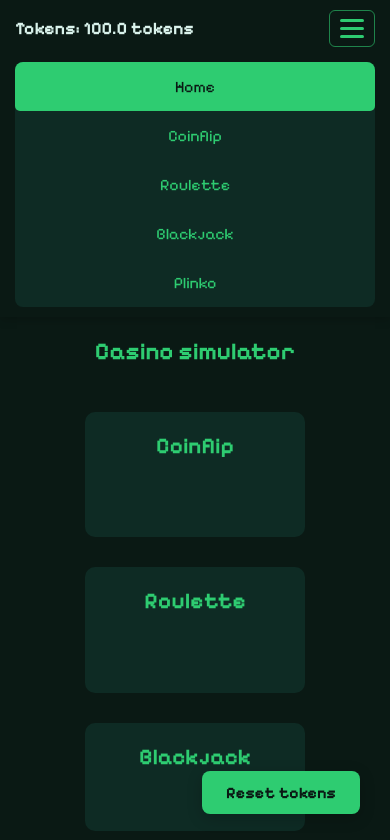
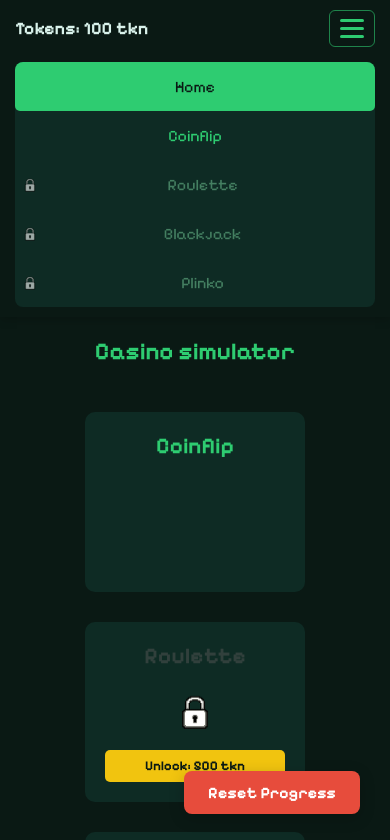
Before and after one commit to ViktorKolar666/MP-Kolar_InternetoveCasino, a plain HTML site: page index.html in a window 390 px wide. Both pictures are taken after a click on the button "Open menu". Shown: the top 840 px of the page. Drawn offline with Linux system fonts and the light colour scheme.

Commit message:
vyřešeno odemykání her  ||  udělal jsem i kompletní resetování progressu  ||  nahráno na lepší hosting

```diff
--- a/index.html
+++ b/index.html
@@ -1,4 +1,5 @@
-<html>
+<!DOCTYPE html>
+<html lang="en">
 <head>
     <meta charset="UTF-8">
     <meta name="viewport" content="width=device-width, initial-scale=1.0">
@@ -12,17 +13,17 @@
 <body>
     <nav>
         <div class="nav-top">
-                <div class="currency-display">Tokens: <span id="currency"></span></div>
+            <div class="currency-display">Tokens: <span id="currency"></span> tkn</div>
             <button id="menu-toggle" class="burger" aria-label="Open menu" aria-expanded="false" aria-controls="nav-links">
                 <span></span><span></span><span></span>
             </button>
         </div>
         <ul id="nav-links" class="nav-links">
             <li><a href="index.html" class="active">Home</a></li>
-                <li><a href="coinflip.html" >Coinflip</a></li>
-                <li><a href="roulette.html">Roulette</a></li>
-                <li><a href="blackjack.html">Blackjack</a></li>
-                <li><a href="plinko.html">Plinko</a></li>
+            <li><a href="coinflip.html">Coinflip</a></li>
+            <li><a href="roulette.html" class="notUnlocked">Roulette</a></li>
+            <li><a href="blackjack.html" class="notUnlocked">Blackjack</a></li>
+            <li><a href="plinko.html" class="notUnlocked">Plinko</a></li>
         </ul>
     </nav>
 
@@ -31,32 +32,39 @@
     </header>
 
     <div class="game-cards">
-            <div class="card">
+
+        <div class="card" data-game="coinflip.html" data-price="0">
             <a href="coinflip.html">Coinflip</a>
             <p class="description">50/50 chance to double your tokens!</p>
         </div>
-            <div class="card">
+
+        <div class="card" data-game="roulette.html" data-price="500">
             <a href="roulette.html">Roulette</a>
             <p class="description">Spin the wheel and test your luck!</p>
+            <button class="unlock-btn" onclick="triggerBuy('roulette.html', 500)">Unlock: 500 tkn</button>
         </div>
-            <div class="card">
+
+        <div class="card" data-game="blackjack.html" data-price="1000">
             <a href="blackjack.html">Blackjack</a>
             <p class="description">Try to beat the dealer!</p>
+            <button class="unlock-btn" onclick="triggerBuy('blackjack.html', 1000)">Unlock: 1000 tkn</button>
         </div>
-            <div class="card">
+
+        <div class="card" data-game="plinko.html" data-price="5000">
             <a href="plinko.html">Plinko</a>
             <p class="description">Drop balls and win prizes!</p>
+            <button class="unlock-btn" onclick="triggerBuy('plinko.html', 5000)">Unlock: 5000 tkn</button>
         </div>
+
     </div>
+
+    <button id="reset-all-btn" class="reset-all-btn">Reset Progress</button>
 
     <script src="scripts/currency.js"></script>
 
     <script>
         updateTokenDisplay();
-        </script>
 
-        <button id="reset-tokens-btn" class="reset-tokens-btn">Reset tokens</button>
-        <script>
         const nav = document.querySelector('nav');
         const burger = document.getElementById('menu-toggle');
         if (burger) {
@@ -66,9 +74,48 @@
             });
         }
 
-            document.getElementById("reset-tokens-btn").addEventListener("click", () => {
-                setTokens(100);
-                updateTokenDisplay();
+        // --- MAIN PAGE LOGIC ---
+
+        // function to update card status - if locked/unlocked
+        function updateCardsStatus() {
+            const cards = document.querySelectorAll('.card[data-price]');
+
+            cards.forEach(card => {
+                const gameFile = card.getAttribute('data-game');
+                const price = parseInt(card.getAttribute('data-price'));
+
+                // iheck if game is unlocked using currency.js function
+                const isUnlocked = isGameUnlocked(gameFile);
+
+                // if price is 0 or game is in unlocked list
+                if (price === 0 || isUnlocked) {
+                    card.classList.remove('locked');
+                } else {
+                    card.classList.add('locked');
+                }
+            });
+        }
+
+        // wrapper function to buy game and refresh UI immediately
+        function triggerBuy(game, price) {
+            buyGame(game, price); // from currency.js
+            updateCardsStatus();  // refresh visuals
+        }
+
+        // expose update function to window for currency.js to call
+        window.updateMainUI = updateCardsStatus;
+
+        // run on page load
+        document.addEventListener('DOMContentLoaded', updateCardsStatus);
+
+        // reset button logic
+        document.getElementById("reset-all-btn").addEventListener("click", () => {
+            if(typeof resetProgress === 'function') {
+                resetProgress();
+            } else {
+                localStorage.clear();
+                location.reload();
+            }
         });
     </script>
 </body>
--- a/scripts/currency.js
+++ b/scripts/currency.js
@@ -1,5 +1,7 @@
 const DEFAULT_TOKENS = 100;
 const TOKEN_KEY = "casino_tokens";
+// Only Coinflip and Home are unlocked by default
+const DEFAULT_UNLOCKED = ['index.html', 'coinflip.html'];
 
 // token initialization when first visiting site
 function initTokens() {
@@ -21,7 +23,7 @@ function setTokens(amount) {
 // update token display on the page
 function updateTokenDisplay(selector = "#currency") {
     const el = document.querySelector(selector);
-    if (el) el.textContent = getTokens().toFixed(1) + " tokens";
+    if (el) el.textContent = getTokens().toFixed(0);
 }
 
 // run on page load
@@ -37,3 +39,75 @@ document.addEventListener("DOMContentLoaded", () => {
         });
     }
 });
+
+// --- GAME UNLOCKING ---
+function getUnlockedGames() {
+    const stored = localStorage.getItem("unlockedGames");
+    if (!stored) {
+        localStorage.setItem('unlockedGames', JSON.stringify(DEFAULT_UNLOCKED));
+        return DEFAULT_UNLOCKED;
+    }
+    return JSON.parse(stored);
+}
+
+function isGameUnlocked(gameFile) {
+    const unlocked = getUnlockedGames();
+    return unlocked.includes(gameFile);
+}
+
+function buyGame(gameFileName, cost) {
+    if (isGameUnlocked(gameFileName)) {
+        alert("You already have this game unlocked!");
+        return;
+    }
+
+    const currentTokens = getTokens();
+    if (currentTokens >= cost) {
+        setTokens(currentTokens - cost);
+
+        const unlocked = getUnlockedGames();
+        unlocked.push(gameFileName);
+        localStorage.setItem('unlockedGames', JSON.stringify(unlocked));
+
+        updateNavLocks();
+        updateTokenDisplay();
+
+        // update main page cards if function exists
+        if (typeof updateMainUI === 'function') updateMainUI();
+
+        alert(`Successfully purchased ${gameFileName.replace('.html', '').toUpperCase()}!`);
+    } else {
+        alert(`You don't have enough tokens! Cost: ${cost}, You have: ${currentTokens}`);
+    }
+}
+
+// update navigation links based on unlocked games
+function updateNavLocks() {
+    const unlocked = getUnlockedGames();
+    const navLinks = document.querySelectorAll('.nav-links a');
+
+    navLinks.forEach(link => {
+        const href = link.getAttribute('href');
+        // if the game is unlocked, remove the lock
+        if (unlocked.includes(href)) {
+            link.classList.remove('notUnlocked');
+        } else {
+            // else, add the lock
+            link.classList.add('notUnlocked');
+        }
+    });
+}
+
+// --- PROGRESS RESET ---
+function resetProgress() {
+    if (confirm("DO YOU REALLY WANT TO RESET THE GAME? All purchased games and tokens will be lost!")) {
+        localStorage.clear();
+        location.reload();
+    }
+}
+
+// --- INITIALIZATION ---
+document.addEventListener('DOMContentLoaded', () => {
+    updateTokenDisplay();
+    updateNavLocks();
+});
--- a/styles/index-style.css
+++ b/styles/index-style.css
@@ -5,7 +5,6 @@
     font-style: normal;
 }
 
-/* !Important! Box-sizing ensures padding doesn't break element width */
 *, *::before, *::after {
     box-sizing: border-box;
 }
@@ -14,8 +13,8 @@ html, body {
     margin: 0;
     padding: 0;
     width: 100%;
-    max-width: 100vw; /* Prevents viewport width overflow */
-    overflow-x: hidden; /* Hides horizontal scrollbar */
+    max-width: 100vw;
+    overflow-x: hidden;
 }
 
 body {
@@ -41,25 +40,20 @@ p {
     text-align: center;
 }
 
-.padding {
-    padding: 15px 50px 70px;
-}
-
-/* NAVBAR (PC DEFAULT) */
+/* NAVBAR */
 nav {
     background-color: #0A1914;
     padding: 10px 20px;
     width: 100%;
-    position: relative; /* Necessary for absolute positioning of tokens */
+    position: relative;
     display: flex;
     align-items: center;
-    justify-content: center; /* Centers links in the middle */
+    justify-content: center;
     min-height: 60px;
     z-index: 1000;
     box-shadow: 0 2px 10px rgba(0,0,0,0.2);
 }
 
-/* Wrapper for Tokens & Burgermenu - Positioned to the Right on PC */
 .nav-top {
     position: absolute;
     right: 20px;
@@ -78,7 +72,6 @@ nav {
     white-space: nowrap;
 }
 
-/* Links - centered */
 .nav-links {
     list-style-type: none;
     margin: 0;
@@ -111,7 +104,19 @@ nav {
     color: #0A1914;
 }
 
-/* Burgermenu for small devices */
+/* Nav Lock Icon Style */
+.notUnlocked {
+    background-image: url("../images/icons/lock.png");
+    pointer-events: none;
+    opacity: 0.6;
+    filter: blur(0.5px) grayscale(50%);
+    background-size: 20px 20px;
+    background-repeat: no-repeat;
+    background-position: center left 5px;
+    padding-left: 30px !important;
+}
+
+/* BURGER MENU */
 .burger {
     display: none;
     flex-direction: column;
@@ -133,8 +138,6 @@ nav {
 }
 
 /* RESPONSIVENESS */
-
-/* Tablets and smaller PCs */
 @media (max-width: 900px) {
     nav {
         flex-direction: column;
@@ -142,21 +145,17 @@ nav {
         align-items: stretch;
         justify-content: flex-start;
     }
-
-    /* On mobile, remove absolute positioning and use flex layout */
     .nav-top {
         position: static;
         transform: none;
         width: 100%;
         display: flex;
-        justify-content: space-between; /* Tokens on left, Burgermenu on right */
+        justify-content: space-between;
         margin-bottom: 5px;
     }
-
-    .burger {display: flex;} /* Show burgermenu */
-
+    .burger { display: flex; }
     .nav-links {
-        display: none; /* Hide links from beginning */
+        display: none;
         flex-direction: column;
         width: 100%;
         gap: 0;
@@ -165,17 +164,8 @@ nav {
         border-radius: 8px;
         overflow: hidden;
     }
-
-    /* Class .open is added by JS after clicking the burgermenu */
-    nav.open .nav-links {
-        display: flex;
-    }
-
-    .nav-links li {
-        width: 100%;
-        display: block;
-    }
-
+    nav.open .nav-links { display: flex; }
+    .nav-links li { width: 100%; display: block; }
     .nav-links a {
         display: block;
         padding: 15px;
@@ -183,37 +173,16 @@ nav {
         text-align: center;
         border-bottom: 1px solid rgba(46, 204, 113, 0.1);
     }
-
-    .nav-links a:last-child {
-        border-bottom: none;
-    }
-
-    .game-cards {
-        gap: 20px;
-    }
+    .nav-links a:last-child { border-bottom: none; }
 }
 
-/* Mobile phones */
 @media (max-width: 600px) {
-    .card {
-        width: 100%;
-        max-width: 350px;
-    }
-
-    .reset-tokens-btn {
-        right: 15px;
-        bottom: 15px;
-        padding: 10px 15px;
-        font-size: 0.9em;
-    }
-
-    h1 {
-        font-size: 1.5em;
-        margin-top: 20px;
-    }
+    .card { width: 100%; max-width: 350px; }
+    .reset-all-btn { right: 15px; bottom: 15px; font-size: 0.9em; }
+    h1 { font-size: 1.5em; margin-top: 20px; }
 }
 
-/* GAME CARDS */
+/* --- GAME CARDS --- */
 .game-cards {
     display: flex;
     justify-content: center;
@@ -221,7 +190,6 @@ nav {
     margin-top: 30px;
     flex-wrap: wrap;
     width: 100%;
-    padding: 0 20px 40px;
 }
 
 .card {
@@ -230,12 +198,20 @@ nav {
     padding: 20px;
     text-align: center;
     width: 220px;
+    min-height: 180px;
     transition: transform 0.3s, box-shadow 0.3s;
     position: relative;
     overflow: hidden;
     display: flex;
     flex-direction: column;
     align-items: center;
+
+}
+
+/* hover animations */
+.card:hover {
+    transform: translateY(-5px) scale(1.02);
+    box-shadow: 0 10px 20px rgba(0, 0, 0, 0.5);
 }
 
 .card a {
@@ -251,7 +227,7 @@ nav {
 .card .description {
     font-size: 0.9em;
     color: #D9F2EB;
-    margin-top: auto; /* Pushes description to bottom */
+    margin-bottom: 10px;
     opacity: 0;
     transform: translateY(10px);
     transition: opacity 0.3s, transform 0.3s;
@@ -262,27 +238,60 @@ nav {
     transform: translateY(0);
 }
 
-.card:hover {
-    transform: translateY(-5px) scale(1.02);
-    box-shadow: 0 10px 20px rgba(0, 0, 0, 0.5);
+/* --- LOCKED STATE STYLES --- */
+
+/* unlock button - hidden by default */
+.unlock-btn {
+    display: none;
+    background-color: #f1c40f;
+    color: #0A1914;
+    border: none;
+    border-radius: 5px;
+    padding: 8px 16px;
+    font-family: "Pixelify Sans", sans-serif;
+    font-weight: bold;
+    cursor: pointer;
+    margin-top: auto;
+    width: 100%;
+    z-index: 10;
 }
 
-.notUnlocked {
-    background-image: url("../images/icons/lock.png");
-    pointer-events: none;
-    opacity: 0.6;
-    filter: blur(0.5px) grayscale(50%);
-    background-size: 60px 60px;
-    background-repeat: no-repeat;
-    background-position: center 30%;
+.unlock-btn:hover {
+    background-color: #d4ac0d;
 }
 
-.reset-tokens-btn {
+/* lock icon overlay for locked cards */
+.card.locked {
+    background-image: url("../images/icons/lock.png");
+    background-repeat: no-repeat;
+    background-position: center;
+    background-size: 50px;
+}
+
+/* hide link and disable pointer events on title when locked */
+.card.locked a {
+    pointer-events: none;
+    color: #555;
+    opacity: 0.5;
+}
+
+/* show button when locked */
+.card.locked .unlock-btn {
+    display: block;
+}
+
+/* keep description hidden */
+.card.locked .description {
+    display: none;
+}
+
+/* --- RESET BUTTON --- */
+.reset-all-btn {
     position: fixed;
     right: 30px;
     bottom: 30px;
-    background: #2ECC71;
-    color: #0A1914;
+    background: #e74c3c;
+    color: white;
     border: none;
     border-radius: 8px;
     padding: 12px 24px;
@@ -295,7 +304,6 @@ nav {
     transition: background 0.2s;
 }
 
-.reset-tokens-btn:hover {
-    background: #1ABC9C;
-    color: #0A1914;
+.reset-all-btn:hover {
+    background: #c0392b;
 }
```
Also changed, not shown: blackjack.html (+4 -4 lines), coinflip.html (+4 -4 lines), plinko.html (+4 -4 lines), roulette.html (+4 -4 lines). Lines whose indentation alone changed are shown as unchanged.
